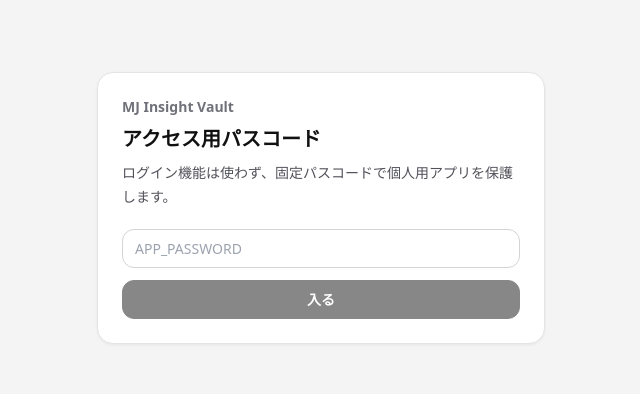
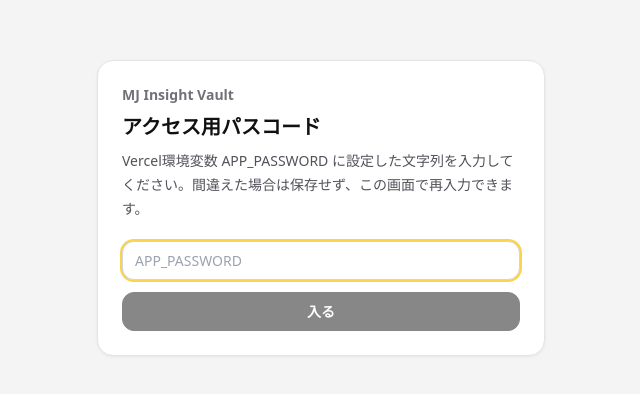
Before and after one commit to hgwd89/mj-insight-vault, a Next.js app in the folder mj-insight-vault-mvp/mj-insight-vault/: page /tags in a window 1280 px wide. Shown: the part 192-586 px from the top of the page, without its empty margins (319-959 px from the left). Built offline with nearby package versions, Linux system fonts and the light colour scheme.

Commit message:
improve password retry flow

```diff
--- a/mj-insight-vault-mvp/mj-insight-vault/components/PasswordGate.tsx
+++ b/mj-insight-vault-mvp/mj-insight-vault/components/PasswordGate.tsx
@@ -2,28 +2,130 @@
 
 import { createContext, useContext, useEffect, useState } from 'react';
 
-const PasswordContext = createContext<{ password: string; clear: () => void }>({ password: '', clear: () => {} });
+const STORAGE_KEY = 'mj_app_password';
+
+type PasswordContextValue = {
+  password: string;
+  clear: () => void;
+};
+
+const PasswordContext = createContext<PasswordContextValue>({
+  password: '',
+  clear: () => {}
+});
 
 export function useAppPassword() {
   return useContext(PasswordContext).password;
+}
+
+export function useClearAppPassword() {
+  return useContext(PasswordContext).clear;
+}
+
+async function checkPassword(candidate: string) {
+  const res = await fetch('/api/batches', {
+    method: 'GET',
+    headers: {
+      'x-app-password': candidate
+    }
+  });
+
+  if (res.status === 401) {
+    return {
+      ok: false,
+      message: 'パスコードが違います。もう一度入力してください。'
+    };
+  }
+
+  if (!res.ok) {
+    return {
+      ok: true,
+      message: 'パスコードは保存しました。ただしDB/API側で別エラーが出ています。'
+    };
+  }
+
+  return {
+    ok: true,
+    message: ''
+  };
 }
 
 export function PasswordGate({ children }: { children: React.ReactNode }) {
   const [password, setPassword] = useState('');
   const [input, setInput] = useState('');
   const [ready, setReady] = useState(false);
+  const [checking, setChecking] = useState(false);
+  const [message, setMessage] = useState('');
 
   useEffect(() => {
-    setPassword(localStorage.getItem('mj_app_password') || '');
-    setReady(true);
+    const saved = localStorage.getItem(STORAGE_KEY) || '';
+
+    if (!saved) {
+      setReady(true);
+      return;
+    }
+
+    setChecking(true);
+    checkPassword(saved)
+      .then((result) => {
+        if (result.ok) {
+          setPassword(saved);
+          setMessage(result.message);
+        } else {
+          localStorage.removeItem(STORAGE_KEY);
+          setPassword('');
+          setInput('');
+          setMessage(result.message);
+        }
+      })
+      .catch(() => {
+        setPassword(saved);
+        setMessage('保存済みパスコードで開始します。通信エラーの場合は各画面で再確認してください。');
+      })
+      .finally(() => {
+        setChecking(false);
+        setReady(true);
+      });
   }, []);
 
+  const clear = () => {
+    localStorage.removeItem(STORAGE_KEY);
+    setPassword('');
+    setInput('');
+    setMessage('パスコードをリセットしました。入力し直してください。');
+  };
+
+  async function submitPassword(e: React.FormEvent<HTMLFormElement>) {
+    e.preventDefault();
+
+    const candidate = input.trim();
+    if (!candidate) return;
+
+    setChecking(true);
+    setMessage('確認中です。');
+
+    try {
+      const result = await checkPassword(candidate);
+
+      if (!result.ok) {
+        localStorage.removeItem(STORAGE_KEY);
+        setPassword('');
+        setInput('');
+        setMessage(result.message);
+        return;
+      }
+
+      localStorage.setItem(STORAGE_KEY, candidate);
+      setPassword(candidate);
+      setMessage(result.message || 'パスコードを保存しました。');
+    } catch {
+      setMessage('通信エラーで確認できませんでした。ネットワークまたはVercelの状態を確認してください。');
+    } finally {
+      setChecking(false);
+    }
+  }
+
   if (!ready) return null;
-
-  const clear = () => {
-    localStorage.removeItem('mj_app_password');
-    setPassword('');
-  };
 
   if (!password) {
     return (
@@ -31,22 +133,42 @@ export function PasswordGate({ children }: { children: React.ReactNode }) {
         <div className="card w-full max-w-md p-6">
           <p className="text-sm font-semibold text-zinc-500">MJ Insight Vault</p>
           <h1 className="mt-2 text-xl font-black">アクセス用パスコード</h1>
-          <p className="mt-2 text-sm leading-6 text-zinc-600">ログイン機能は使わず、固定パスコードで個人用アプリを保護します。</p>
-          <form
-            className="mt-5 space-y-3"
-            onSubmit={(e) => {
-              e.preventDefault();
-              localStorage.setItem('mj_app_password', input);
-              setPassword(input);
-            }}
-          >
-            <input className="input" type="password" value={input} onChange={(e) => setInput(e.target.value)} placeholder="APP_PASSWORD" />
-            <button className="btn btn-primary w-full" type="submit" disabled={!input}>入る</button>
+          <p className="mt-2 text-sm leading-6 text-zinc-600">
+            Vercel環境変数 APP_PASSWORD に設定した文字列を入力してください。間違えた場合は保存せず、この画面で再入力できます。
+          </p>
+
+          {message && (
+            <p className="mt-3 rounded-xl border border-zinc-200 bg-zinc-50 p-3 text-sm leading-6 text-zinc-700">
+              {message}
+            </p>
+          )}
+
+          <form className="mt-5 space-y-3" onSubmit={submitPassword}>
+            <input
+              className="input"
+              type="password"
+              value={input}
+              onChange={(e) => {
+                setInput(e.target.value);
+                if (message) setMessage('');
+              }}
+              placeholder="APP_PASSWORD"
+              autoComplete="current-password"
+              autoFocus
+            />
+
+            <button className="btn btn-primary w-full" type="submit" disabled={!input.trim() || checking}>
+              {checking ? '確認中' : '入る'}
+            </button>
           </form>
         </div>
       </main>
     );
   }
 
-  return <PasswordContext.Provider value={{ password, clear }}>{children}</PasswordContext.Provider>;
+  return (
+    <PasswordContext.Provider value={{ password, clear }}>
+      {children}
+    </PasswordContext.Provider>
+  );
 }
```
